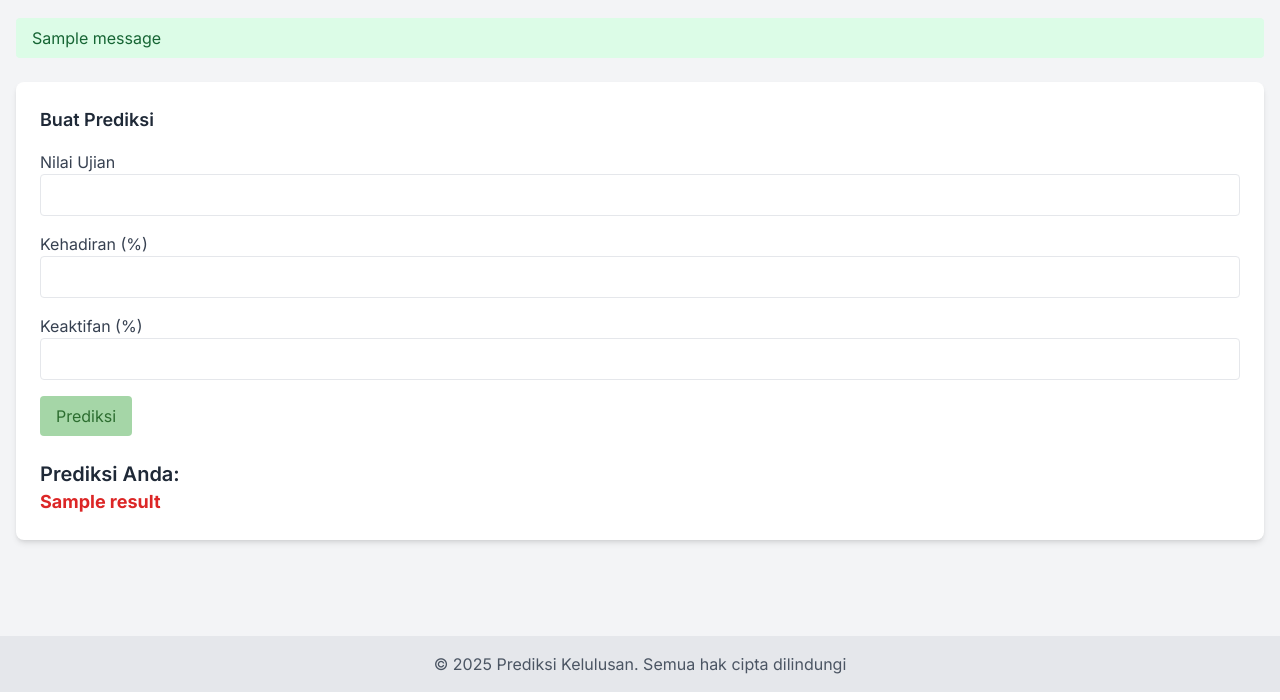
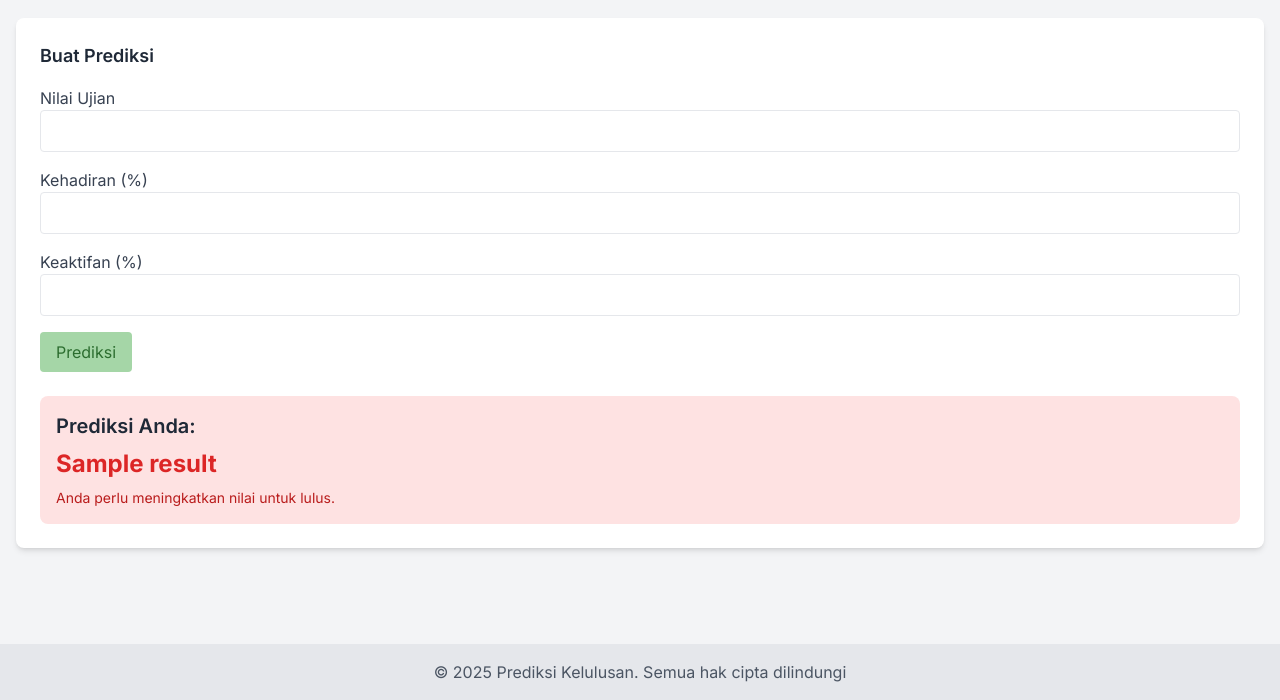
Before and after one commit to rizaledc/PASD-Kelompok-WeCan, a Flask app: template app/templates/dashboard.html in a window 1280 px wide. Shown: the part 122-822 px from the top of the page. Run offline with Flask 3, Linux system fonts and the light colour scheme; the template is opened without the code that fills it: most values are stand-ins (such as "Sample title", 1, 10 or a date in 2020); one stand-in notice (Sample message) is shown; some libraries are stand-ins or nearby versions.

Commit message:
Perubahan Inputan to Float dan Penghapusan Sedikit Pesan

```diff
--- a/app/templates/dashboard.html
+++ b/app/templates/dashboard.html
@@ -31,37 +31,21 @@
 <main class="container mx-auto px-4 py-8">
     <h2 class="text-2xl font-semibold text-gray-800 mb-4">Selamat Datang, {{ current_user.username }}</h2>
 
-    <!-- Flash Messages -->
-    {% with messages = get_flashed_messages(with_categories=true) %}
-    {% if messages %}
-        <div class="space-y-2 mb-6">
-        {% for category, msg in messages %}
-            <div class="px-4 py-2 rounded
-                    {{ 'bg-green-100 text-green-800' if category=='success' else
-                    category=='info'   and 'bg-blue-100 text-blue-800' or
-                    'bg-red-100 text-red-800' }}">
-            {{ msg }}
-            </div>
-        {% endfor %}
-        </div>
-    {% endif %}
-    {% endwith %}
-
     <!-- Form Prediksi -->
     <div class="bg-white rounded-lg shadow-md p-6 mb-8">
         <h3 class="text-lg font-semibold text-gray-800 mb-4">Buat Prediksi</h3>
         <form action="{{ url_for('predict') }}" method="post" class="space-y-4">
             <div>
                 <label class="block text-gray-700">Nilai Ujian</label>
-                <input type="number" name="nilai_ujian" required class="w-full border rounded px-3 py-2"/>
+                <input type="number" name="nilai_ujian" step="0.01" min="0" max="100" required class="w-full border rounded px-3 py-2"/>
             </div>
             <div>
                 <label class="block text-gray-700">Kehadiran (%)</label>
-                <input type="number" name="kehadiran" required class="w-full border rounded px-3 py-2"/>
+                <input type="number" name="kehadiran" step="0.01" min="0" max="100" required class="w-full border rounded px-3 py-2"/>
             </div>
             <div>
                 <label class="block text-gray-700">Keaktifan (%)</label>
-                <input type="number" name="keaktifan" required class="w-full border rounded px-3 py-2"/>
+                <input type="number" name="keaktifan" step="0.01" min="0" max="100" required class="w-full border rounded px-3 py-2"/>
             </div>
             <button type="submit" class="button px-4 py-2 rounded hover:bg-green-500 transition">
                 Prediksi
@@ -69,10 +53,13 @@
         </form>
 
         {% if result %}
-        <div class="mt-6">
-            <h4 class="text-xl font-semibold text-gray-800">Prediksi Anda:</h4>
-            <p class="text-lg font-bold {{ 'text-green-600' if result == 'Lulus' else 'text-red-600' }}">
+        <div class="mt-6 p-4 rounded-lg {{ 'bg-green-100' if result == 'Lulus' else 'bg-red-100' }}">
+            <h4 class="text-xl font-semibold text-gray-800 mb-2">Prediksi Anda:</h4>
+            <p class="text-2xl font-bold {{ 'text-green-600' if result == 'Lulus' else 'text-red-600' }}">
                 {{ result }}
+            </p>
+            <p class="mt-2 text-sm {{ 'text-green-700' if result == 'Lulus' else 'text-red-700' }}">
+                {{ 'Selamat! Anda diprediksi akan lulus.' if result == 'Lulus' else 'Anda perlu meningkatkan nilai untuk lulus.' }}
             </p>
         </div>
         {% endif %}
```
